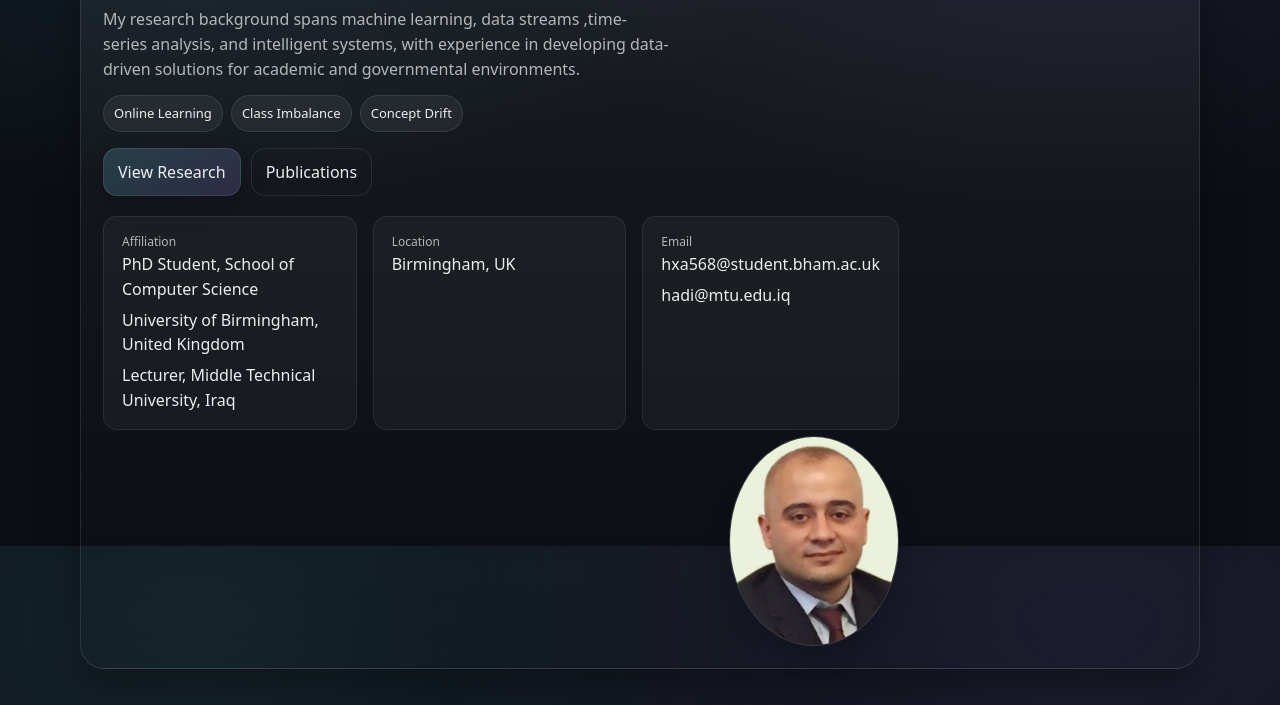
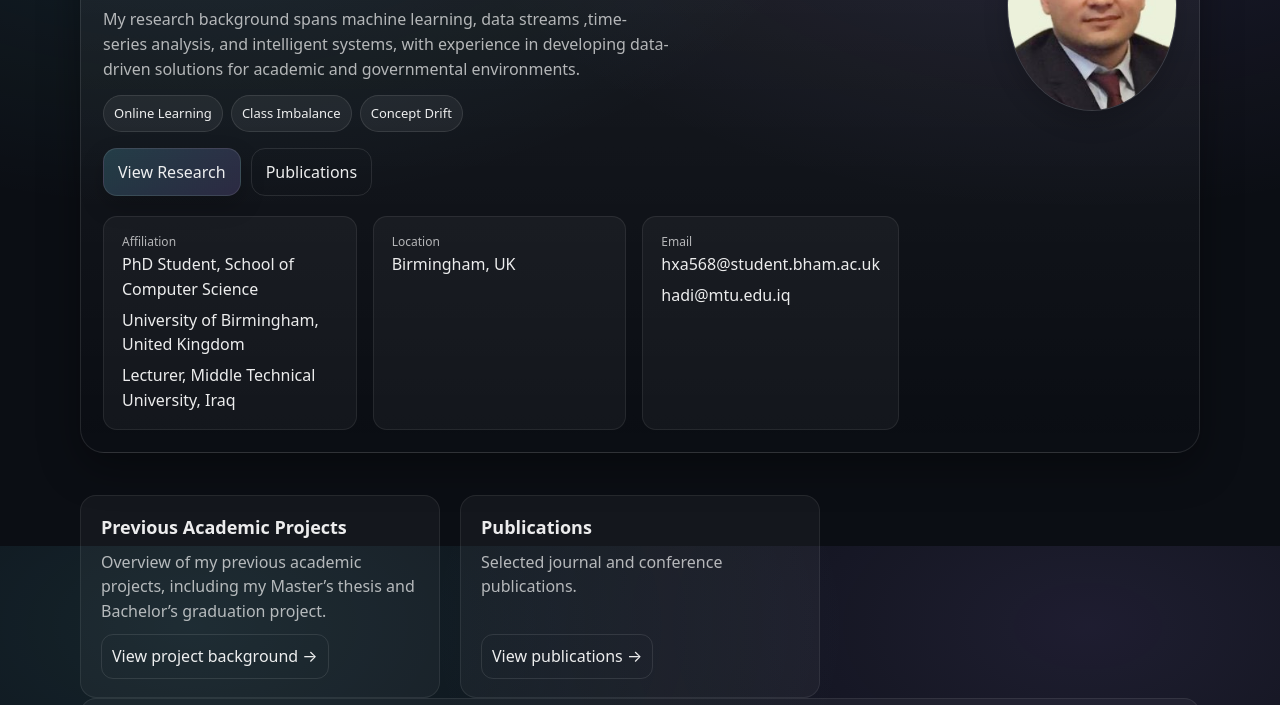
Before and after one commit to haditalal/haditalal.github.io, a plain HTML site: page index.html in a window 1280 px wide. Shown: the part 254-959 px from the top of the page. Drawn offline with Linux system fonts and the light colour scheme.

Commit message:
Update style.css

```diff
--- a/assets/css/style.css
+++ b/assets/css/style.css
@@ -231,10 +231,9 @@ img{ max-width: 100%; display:block; }
   grid-template-columns: 2fr 260px;
   gap: 18px;
    align-items: start;
+  position: relative;
 }
-.avatar-wrap{
-  margin-top: 6px;       /* محاذاة مع العنوان */
-}
+
 
 
 .kicker{
@@ -289,12 +288,16 @@ img{ max-width: 100%; display:block; }
   flex-direction: column;
   align-items: flex-end;   /* يمين */
   justify-content: flex-start; /* أعلى */
+   align-self: start;
+  justify-self: end;
   gap: 12px;
+  position: absolute;
+  top: 22px;   /* نفس padding الكرت */
+  right: 22px;
 }
 .avatar-wrap{
   width: 170px;
   height: 210px;
-  margin: 6px 0 0 0;
   border-radius: 50%;
   border: 1px solid var(--line);
   background: var(--panel);
```
